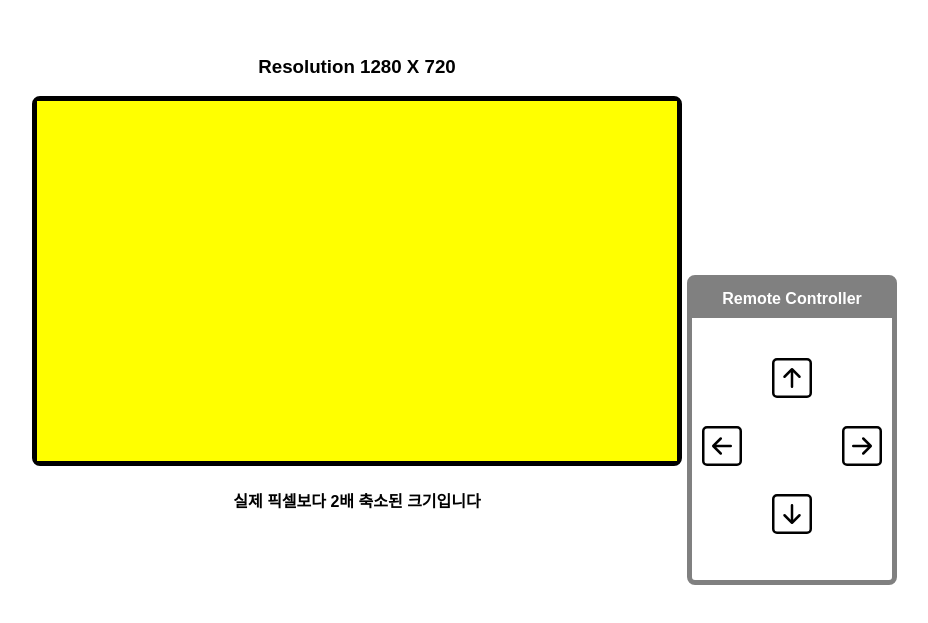
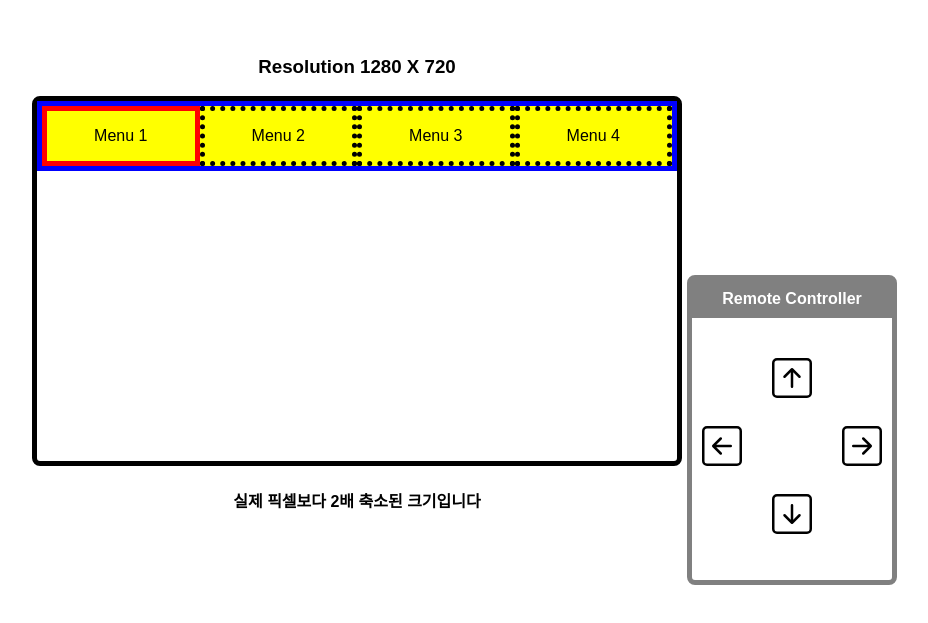
Before and after one commit to peppermintc/tv-focus-control, a React (Create React App) app: page / in a window 1280 px wide. Shown: the part 115-738 px from the top of the page, without its empty margins (283-1211 px from the left). Built offline with nearby package versions, Linux system fonts and the light colour scheme.

Commit message:
[수정] Header 컴포넌트 분리 및 추가

```diff
--- a/package.json
+++ b/package.json
@@ -41,6 +41,7 @@
   "devDependencies": {
     "@typescript-eslint/eslint-plugin": "^5.20.0",
     "@typescript-eslint/parser": "^5.20.0",
+    "@types/styled-components": "^5.1.25",
     "eslint": "^8.14.0",
     "eslint-config-prettier": "^8.5.0",
     "eslint-plugin-prettier": "^4.0.0",
--- /dev/null
+++ b/src/components/contents/Contents.tsx
@@ -0,0 +1,79 @@
+// const BodyContainer = styled.div`
+//   width: 100%;
+//   flex: 1;
+//   display: flex;
+//   background-color: lightgreen;
+// `;
+
+// const BodyElement = styled.div`
+//   width: 100%;
+//   height: 100%;
+//   border: 1px solid black;
+//   display: flex;
+//   justify-content: center;
+//   align-items: center;
+// `;
+
+// const FooterContainer = styled.div`
+//   width: 100%;
+//   height: 70px;
+//   display: flex;
+//   background-color: lightblue;
+// `;
+
+// const FooterElement = styled.div`
+//   width: 100%;
+//   height: 100%;
+//   border: 1px solid black;
+//   display: flex;
+//   justify-content: center;
+//   align-items: center;
+
+// const Body = () => {
+//   return (
+//     <BodyContainer>
+//       <BodyElement>Content 1</BodyElement>
+//       <BodyElement>Content 2</BodyElement>
+//       <BodyElement>Content 3</BodyElement>
+//       <BodyElement>Content 4</BodyElement>
+//       <BodyElement>Content 5</BodyElement>
+//     </BodyContainer>
+//   );
+// };
+
+// const Footer = () => {
+//   return (
+//     <FooterContainer>
+//       <FooterElement>Footer 1</FooterElement>
+//       <FooterElement>Footer 2</FooterElement>
+//     </FooterContainer>
+//   );
+// };
+
+import styled from "styled-components";
+import { FocusPosition } from "../../pages/HDPage";
+import Header from "./Header";
+
+const ContentsContainer = styled.div`
+  width: 100%;
+  height: 100%;
+  display: flex;
+  flex-direction: column;
+`;
+
+interface ContentsProps {
+  valueArray: string[][];
+  currentFocus: FocusPosition;
+}
+
+const Contents = ({ valueArray, currentFocus }: ContentsProps) => {
+  return (
+    <ContentsContainer>
+      <Header valueArray={valueArray} currentFocus={currentFocus} />
+      {/* <Body />
+      <Footer /> */}
+    </ContentsContainer>
+  );
+};
+
+export default Contents;
--- a/src/components/contents/Contents1.tsx
+++ /dev/null
@@ -1,13 +0,0 @@
-import styled from "styled-components";
-
-const ContentsContainer = styled.div`
-  width: 100%;
-  height: 100%;
-  background-color: yellow;
-`;
-
-const Contents1 = () => {
-  return <ContentsContainer></ContentsContainer>;
-};
-
-export default Contents1;
--- /dev/null
+++ b/src/components/contents/Header.tsx
@@ -0,0 +1,61 @@
+import styled from "styled-components";
+import { FocusPosition } from "../../pages/HDPage";
+
+const HEADER_ROW = 0;
+
+interface HeaderProps {
+  valueArray: string[][];
+  currentFocus: FocusPosition;
+}
+
+interface HeaderItemProps {
+  value: string;
+  index: number;
+  currentFocus: FocusPosition;
+}
+
+const HeaderContainer = styled.div<{ isFocused: boolean }>`
+  width: 100%;
+  height: 70px;
+  display: flex;
+  background-color: yellow;
+  border: ${(props) =>
+    props.isFocused ? "5px solid blue" : "5px dotted black"};
+`;
+
+const HeaderItemContainer = styled.div<{ isFocused: boolean }>`
+  width: 100%;
+  height: 100%;
+  display: flex;
+  justify-content: center;
+  align-items: center;
+  border: ${(props) =>
+    props.isFocused ? "5px solid red" : "5px dotted black"};
+`;
+
+const HeaderItem = ({ value, index, currentFocus }: HeaderItemProps) => {
+  const isFocused =
+    HEADER_ROW === currentFocus.row && index === currentFocus.column;
+  return (
+    <HeaderItemContainer isFocused={isFocused}>{value}</HeaderItemContainer>
+  );
+};
+
+const Header = ({ valueArray, currentFocus }: HeaderProps) => {
+  const headerValues = valueArray[HEADER_ROW];
+
+  return (
+    <HeaderContainer isFocused={HEADER_ROW === currentFocus.row}>
+      {headerValues.map((value, index) => (
+        <HeaderItem
+          key={index}
+          index={index}
+          value={value}
+          currentFocus={currentFocus}
+        />
+      ))}
+    </HeaderContainer>
+  );
+};
+
+export default Header;
--- a/src/pages/HDPage.tsx
+++ b/src/pages/HDPage.tsx
@@ -1,7 +1,19 @@
+import { useState } from "react";
 import styled from "styled-components";
-import Contents1 from "../components/contents/Contents1";
+import Contents from "../components/contents/Contents";
 import Remote from "../components/hardware/Remote";
 import TV from "../components/hardware/TV";
+
+export interface FocusPosition {
+  row: number;
+  column: number;
+}
+
+const VALUE_ARRAY = [
+  ["Menu 1", "Menu 2", "Menu 3", "Menu 4"],
+  ["Content 1", "Content 2", "Content 3", "Content 4", "Content 5"],
+  ["Footer 1", "Footer 2"],
+];
 
 const HDPageContainer = styled.div`
   width: 100vw;
@@ -13,22 +25,41 @@ const HDPageContainer = styled.div`
 `;
 
 const HDPage = () => {
+  const [currentFocus, setCurrentFocus] = useState<FocusPosition>({
+    row: 0,
+    column: 0,
+  });
+
   const onUpClick = () => {
     console.log("onUpClick");
   };
+
   const onRightClick = () => {
-    console.log("onRightClick");
+    setCurrentFocus({
+      ...currentFocus,
+      column: currentFocus.column + 1,
+    });
   };
+
   const onDownClick = () => {
     console.log("onDownClick");
   };
+
   const onLeftClick = () => {
-    console.log("onLeftClick");
+    setCurrentFocus({
+      ...currentFocus,
+      column: currentFocus.column - 1,
+    });
   };
 
   return (
     <HDPageContainer>
-      <TV resolution={{ width: 1280, height: 720 }} contents={<Contents1 />} />
+      <TV
+        resolution={{ width: 1280, height: 720 }}
+        contents={
+          <Contents valueArray={VALUE_ARRAY} currentFocus={currentFocus} />
+        }
+      />
       <Remote
         onUpClick={onUpClick}
         onRightClick={onRightClick}
```
